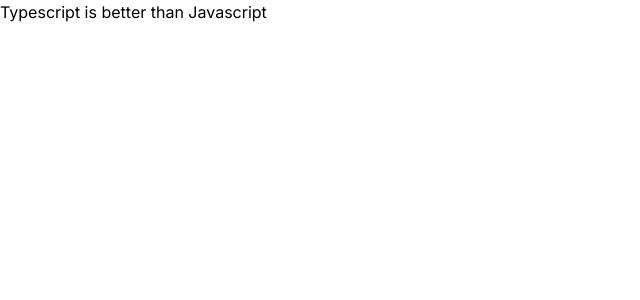
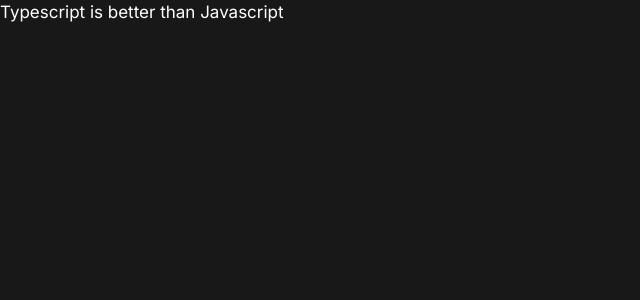
Before and after one commit to noxiousghost/TaskScheduler, a Next.js app in the folder tasks/: page / in a window 1280 px wide. Shown: the top 300 px of the page, without its empty margins (0-640 px from the left). Built offline with nearby package versions, Linux system fonts and the light colour scheme.

Commit message:
minor changes

```diff
--- a/tasks/app/globals.css
+++ b/tasks/app/globals.css
@@ -4,10 +4,8 @@
 
 body {
   color: rgb(var(--foreground-rgb));
-  background: linear-gradient(
-      to bottom,
-      transparent,
-      rgb(var(--background-end-rgb))
-    )
-    rgb(var(--background-start-rgb));
+  background: #181818;
+  color: #fff;
+  height: 100vh;
+  font-size: 17px;
 }
```
